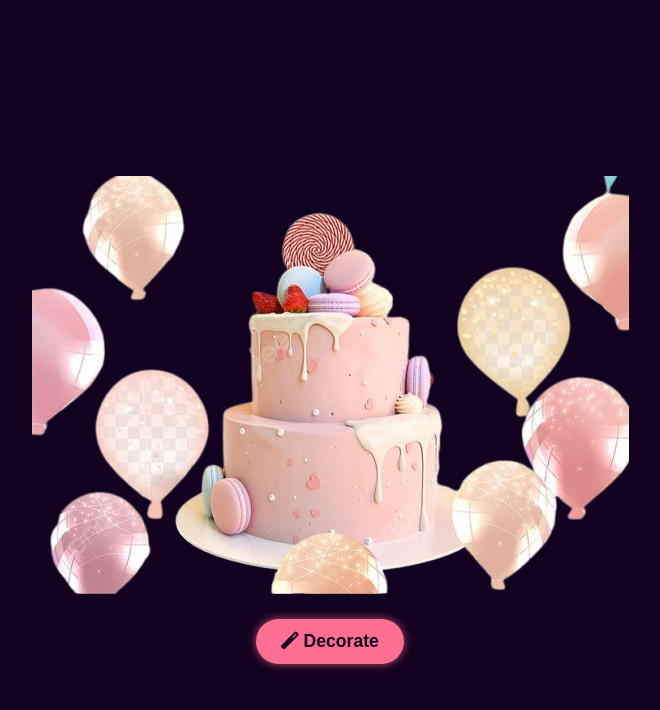
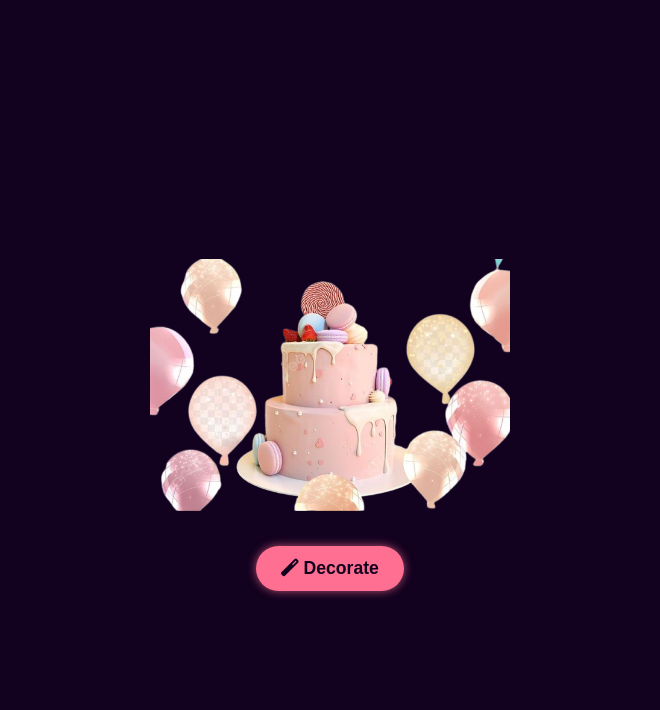
Before and after one commit to Ranjith-95/My-Birthday-Surprise, a plain HTML site: page index.html in a window 1280 px wide. Both pictures are taken after a click on the button "Start the surprise". Shown: the whole page, without its empty margins (330-990 px from the left). Drawn offline with Linux system fonts and the light colour scheme.

Commit message:
Update style.css

```diff
--- a/style.css
+++ b/style.css
@@ -90,6 +90,14 @@ body {
     margin-bottom: 10px;
 }
 
+/* Cake and Gift Image Sizing */
+#cake-image, .gift-reveal img {
+    max-width: 90%;
+    height: auto;
+    max-height: 40vh; /* Limit height on mobile */
+    margin: 10px auto;
+}
+
 /* --- Balloon Styles --- */
 .balloon-container {
     display: flex;
@@ -145,7 +153,7 @@ body {
     width: 250px;
     height: 350px;
     margin: 30px auto;
-    cursor: pointer; /* Indicate it's clickable */
+    cursor: pointer;
 }
 .photo-card {
     position: absolute;
@@ -156,7 +164,7 @@ body {
     background-position: center;
     border: 3px solid white;
     box-shadow: 0 10px 20px rgba(0, 0, 0, 0.5);
-    transition: transform 0.5s ease, opacity 0.5s ease; /* CRITICAL FOR SWIPING */
+    transition: transform 0.5s ease, opacity 0.5s ease;
     transform-origin: bottom center;
 }
 .photo-card:nth-child(1) { transform: rotate(2deg) translateY(0px); }
```
